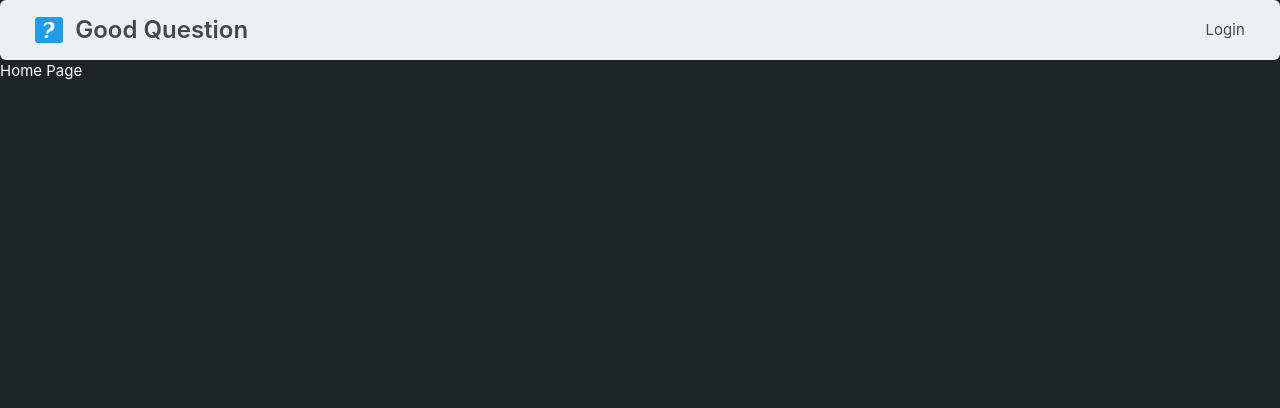
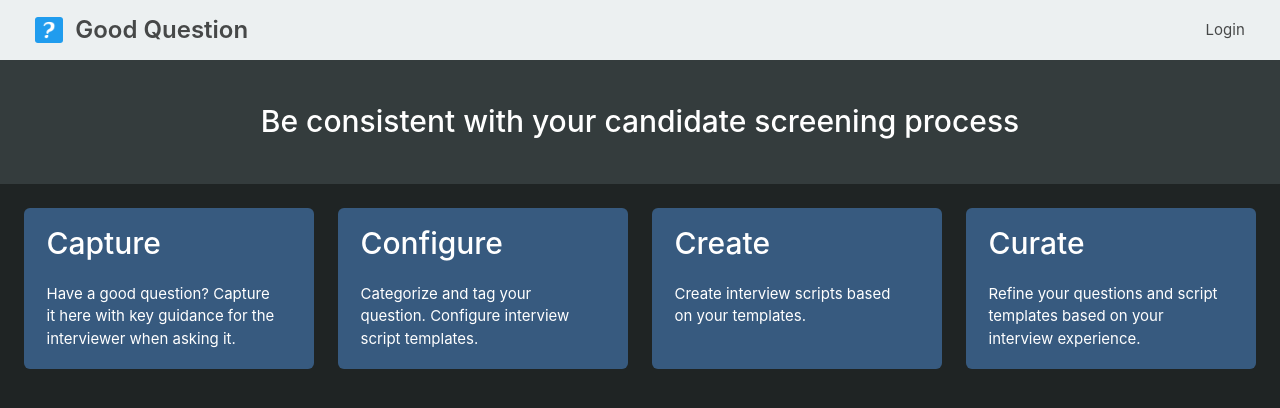
Before and after one commit to nnicolosi/good-question, a React (Create React App) app in the folder client/: page / in a window 1280 px wide. Shown: the top 408 px of the page. Built offline with nearby package versions, Linux system fonts and the light colour scheme.

Commit message:
Add some content to home page

```diff
--- a/client/src/components/navigation/navigation.scss
+++ b/client/src/components/navigation/navigation.scss
@@ -1,4 +1,5 @@
 .navbar {
+  border-radius: 0;
   padding-left: 24px;
   padding-right: 24px;
 
--- /dev/null
+++ b/client/src/pages/home/home.scss
@@ -0,0 +1,15 @@
+.home-page {
+  .hero {
+    .hero-body {
+      text-align: center;
+    }
+  }
+
+  .tile.is-parent {
+    margin: 0 12px 0 12px !important;
+  }
+
+  .tile.is-child {
+    margin: 24px 12px 12px 12px !important;
+  }
+}
--- a/client/src/pages/home/index.jsx
+++ b/client/src/pages/home/index.jsx
@@ -1,5 +1,37 @@
+import './home.scss';
+
 const HomePage = () => {
-  return <h1>Home Page</h1>;
+  return (
+    <div className="home-page">
+      <div className="hero">
+        <div className="hero-body">
+          <p className="title">Be consistent with your candidate screening process</p>
+        </div>
+      </div>
+      <div className="container is-fullhd">
+        <div className="tile is-ancestor">
+          <div className="tile is-parent">
+            <article className="tile is-child notification is-primary">
+              <p className="title">Capture</p>
+              <p className="content">Have a good question? Capture it here with key guidance for the interviewer when asking it.</p>
+            </article>
+            <article className="tile is-child notification is-primary">
+              <p className="title">Configure</p>
+              <p className="content">Categorize and tag your question. Configure interview script templates.</p>
+            </article>
+            <article className="tile is-child notification is-primary">
+              <p className="title">Create</p>
+              <p className="content">Create interview scripts based on your templates.</p>
+            </article>
+            <article className="tile is-child notification is-primary">
+              <p className="title">Curate</p>
+              <p className="content">Refine your questions and script templates based on your interview experience.</p>
+            </article>
+          </div>
+        </div>
+      </div>
+    </div>
+  );
 };
 
 export default HomePage;
```
Also changed, not shown: client/src/index.scss (+3 -5 lines).
